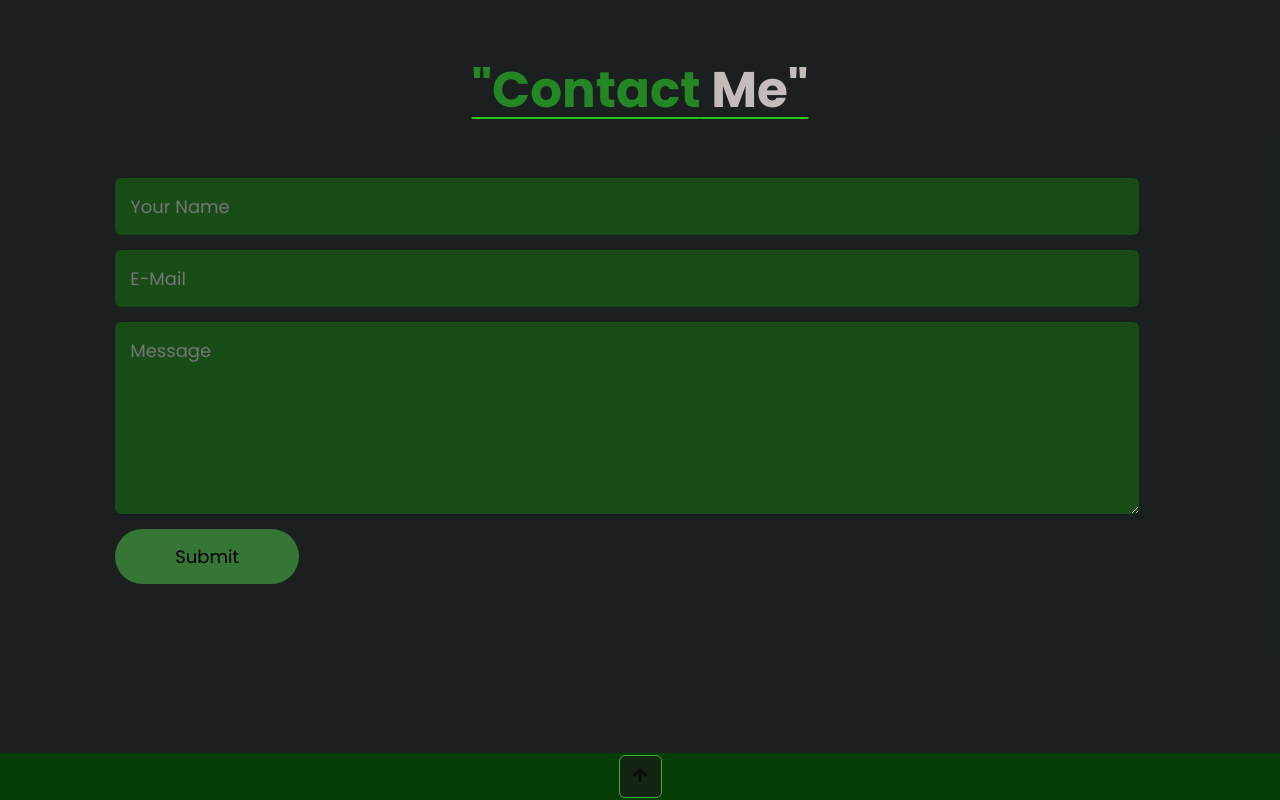
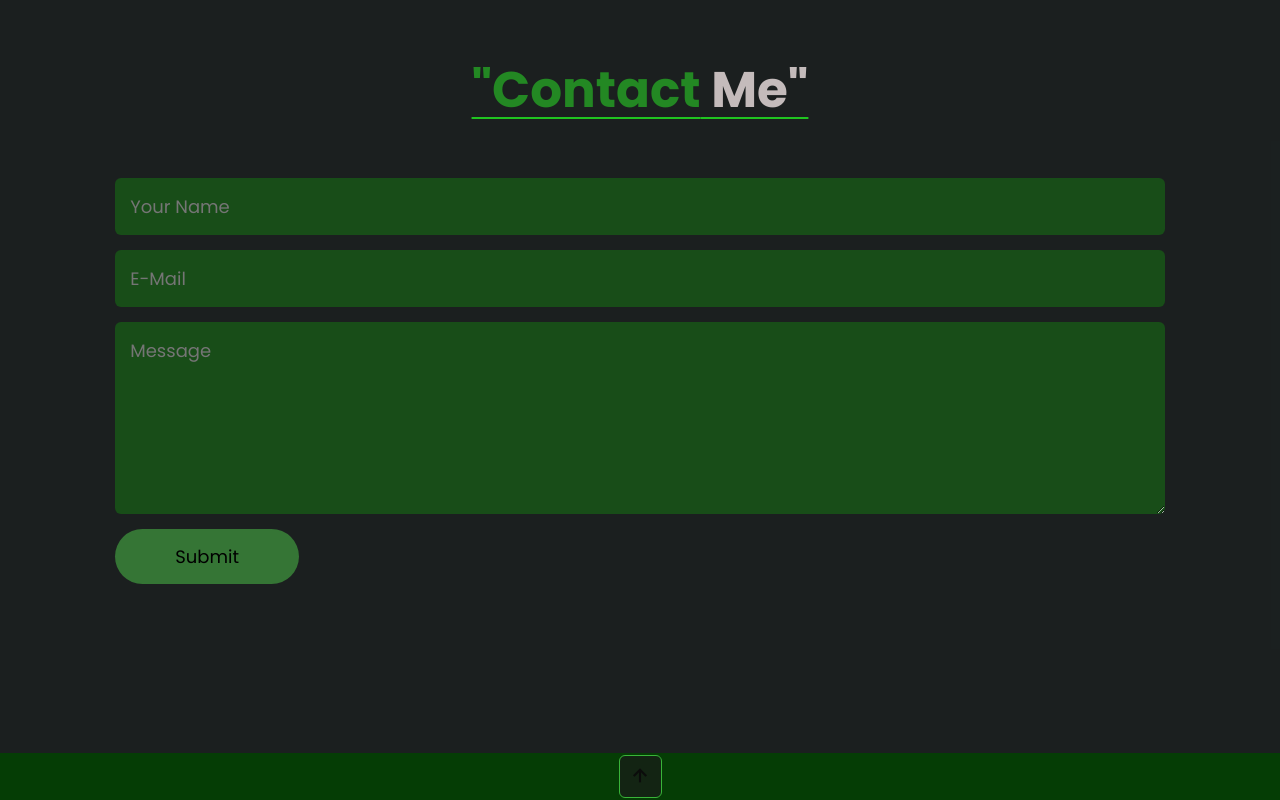
Before and after one commit to Coderofcoders70/lakshaya77.github.io, a plain HTML site: page index.html in a window 1280 px wide. Shown: the part 3162-3962 px from the top of the page. Drawn offline with nearby package versions, Linux system fonts and the light colour scheme.

Commit message:
Update style.css

```diff
--- a/style.css
+++ b/style.css
@@ -398,10 +398,10 @@ width: 95%;
     cursor: pointer;
 }
 .contact form{
-    width: 90%;
+    width: 100%;
 }
 form input, form textarea{
-    width: 80vw;
+    width: 100%;
     border: 0;
     outline: none;
     display: flex;
@@ -418,7 +418,7 @@ form .btn2{
     padding: 14px 60px;
     border-radius: 40px;
     font-size: 18px;
-    margin-top: 40px auto;
+    margin-top: 20px auto;
 }
 .btn2:hover{
     background-color: #074607;
```
